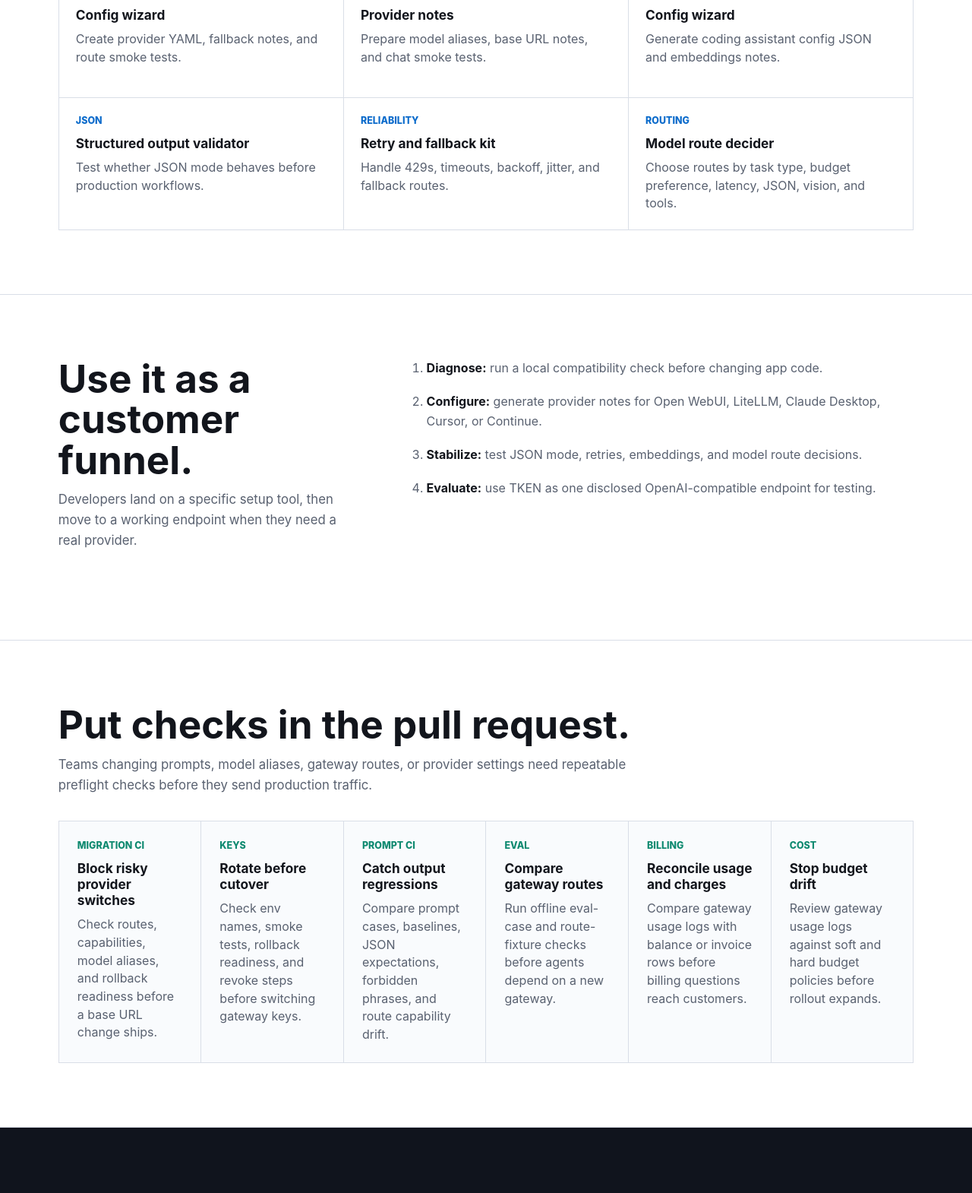
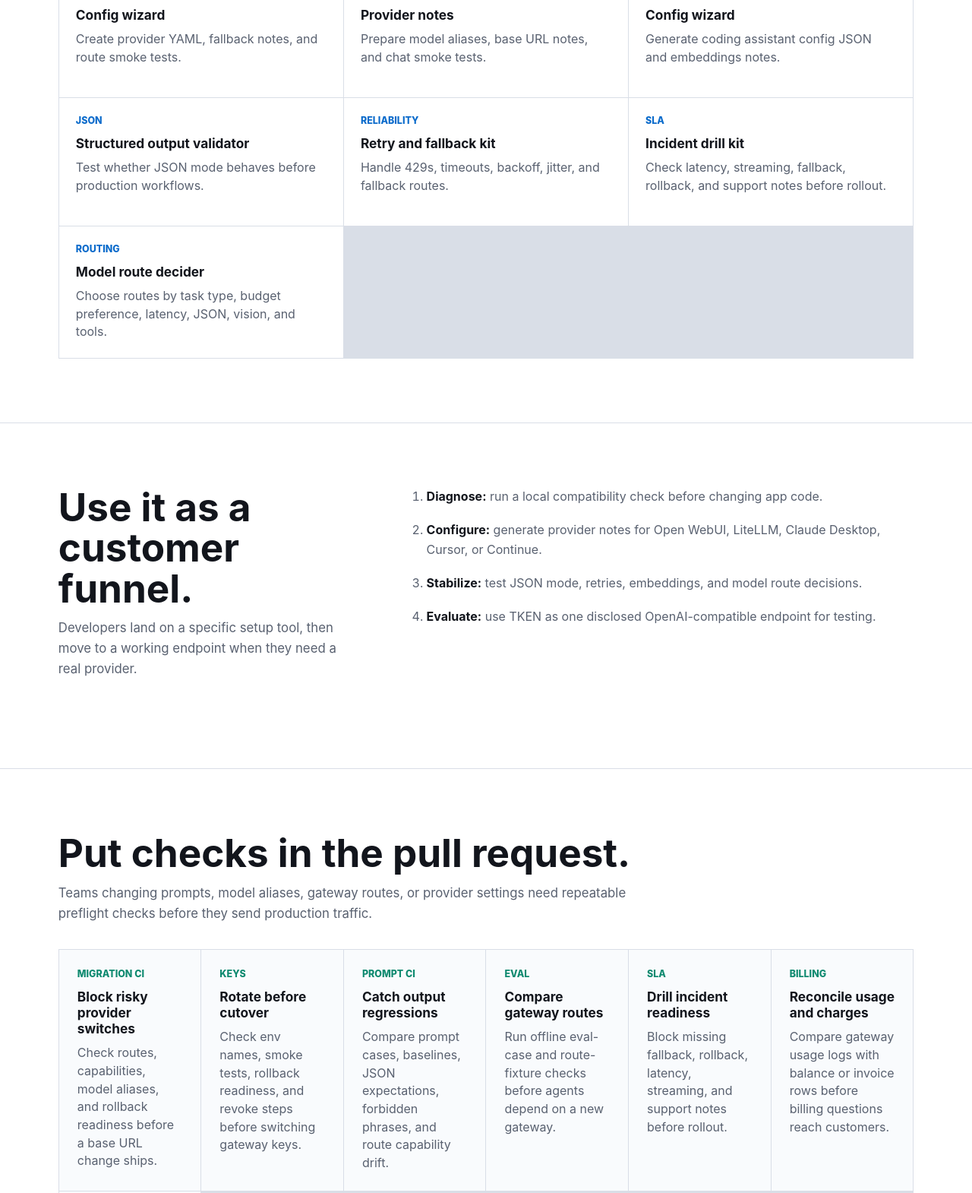
Before and after one commit to vivian254338489/openai-compatible-agent-tooling-landing, a website: page index.html in a window 1280 px wide. Shown: the part 1184-2754 px from the top of the page at 76% size. Drawn offline with Linux system fonts and the light colour scheme.

Commit message:
Add SLA incident drill kit to landing

```diff
--- a/index.html
+++ b/index.html
@@ -335,6 +335,7 @@
           <a class="item" href="https://github.com/vivian254338489/continue-openai-compatible-config-wizard"><span>Continue</span><strong>Config wizard</strong><p>Generate coding assistant config JSON and embeddings notes.</p></a>
           <a class="item" href="https://github.com/vivian254338489/openai-compatible-json-mode-validator"><span>JSON</span><strong>Structured output validator</strong><p>Test whether JSON mode behaves before production workflows.</p></a>
           <a class="item" href="https://github.com/vivian254338489/openai-compatible-rate-limit-retry-kit"><span>Reliability</span><strong>Retry and fallback kit</strong><p>Handle 429s, timeouts, backoff, jitter, and fallback routes.</p></a>
+          <a class="item" href="https://github.com/vivian254338489/openai-compatible-sla-incident-drill-kit"><span>SLA</span><strong>Incident drill kit</strong><p>Check latency, streaming, fallback, rollback, and support notes before rollout.</p></a>
           <a class="item" href="https://github.com/vivian254338489/openai-compatible-model-route-decider"><span>Routing</span><strong>Model route decider</strong><p>Choose routes by task type, budget preference, latency, JSON, vision, and tools.</p></a>
         </div>
       </section>
@@ -364,6 +365,7 @@
           <a class="pathway" href="https://github.com/vivian254338489/openai-compatible-api-key-rotation-kit"><span>Keys</span><strong>Rotate before cutover</strong><p>Check env names, smoke tests, rollback readiness, and revoke steps before switching gateway keys.</p></a>
           <a class="pathway" href="https://github.com/vivian254338489/openai-compatible-prompt-regression-ci-kit"><span>Prompt CI</span><strong>Catch output regressions</strong><p>Compare prompt cases, baselines, JSON expectations, forbidden phrases, and route capability drift.</p></a>
           <a class="pathway" href="https://github.com/vivian254338489/openai-compatible-gateway-eval-harness"><span>Eval</span><strong>Compare gateway routes</strong><p>Run offline eval-case and route-fixture checks before agents depend on a new gateway.</p></a>
+          <a class="pathway" href="https://github.com/vivian254338489/openai-compatible-sla-incident-drill-kit"><span>SLA</span><strong>Drill incident readiness</strong><p>Block missing fallback, rollback, latency, streaming, and support notes before rollout.</p></a>
           <a class="pathway" href="https://github.com/vivian254338489/openai-compatible-billing-reconciliation-kit"><span>Billing</span><strong>Reconcile usage and charges</strong><p>Compare gateway usage logs with balance or invoice rows before billing questions reach customers.</p></a>
           <a class="pathway" href="https://github.com/vivian254338489/openai-compatible-cost-guardrail-kit"><span>Cost</span><strong>Stop budget drift</strong><p>Review gateway usage logs against soft and hard budget policies before rollout expands.</p></a>
         </div>
```
